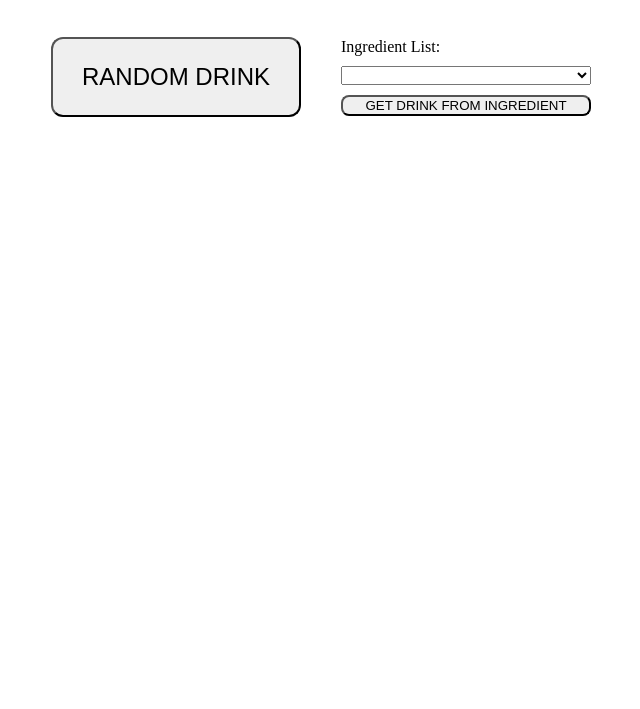
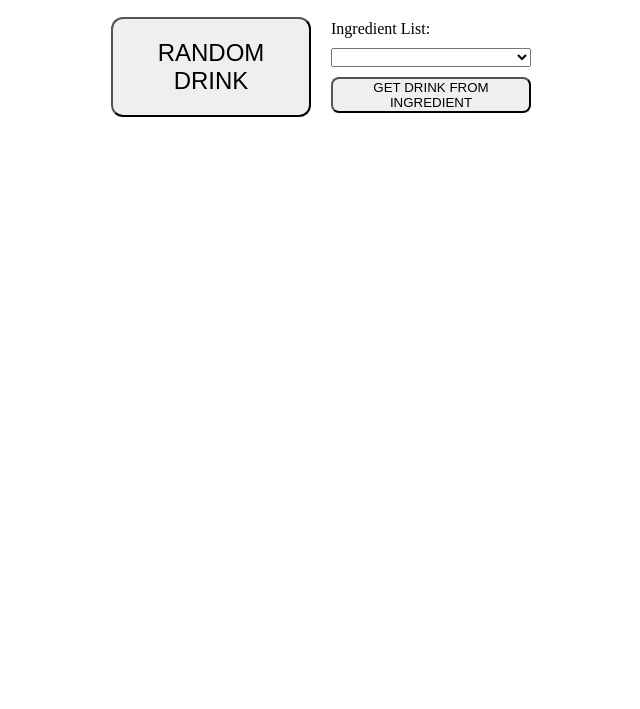
Before and after one commit to MHOAKEY/DRINK-API, a plain HTML site: page index.html in a window 1280 px wide. Shown: the part 91-800 px from the top of the page, without its empty margins (319-959 px from the left). Drawn offline with Linux system fonts and the light colour scheme; no server answers.

Commit message:
changed image size and gride sizes.

```diff
--- a/script.js
+++ b/script.js
@@ -64,7 +64,7 @@ function renderDrinkData(drink) {
     }
   }
 
-  let innerHTMLStr = `<img width="250px" src="${drink.strDrinkThumb}" />`;
+  let innerHTMLStr = `<img width="200px" src="${drink.strDrinkThumb}" />`;
   drinkContainer.innerHTML = innerHTMLStr;
 
   let typeIngredientsInHtmlStr = `<h2>${drink.strDrink} (${drink.strAlcoholic})</h2>`;
--- a/styles.css
+++ b/styles.css
@@ -6,8 +6,8 @@ body {
 #random {
   border-radius: 12px;
   font-size: 150%;
-  height: 80px;
-  width: 250px;
+  height: 100px;
+  width: 200px;
 }
 
 #random:hover {
@@ -17,9 +17,9 @@ body {
 .grid-container {
   align-items: center;
   display: grid;
-  grid-template-columns: 250px 250px;
+  grid-template-columns: 200px 200px;
   grid-auto-rows: minmax(auto, auto);
-  grid-gap: 40px;
+  grid-gap: 20px;
 }
 
 .grid-item-1 {
```
